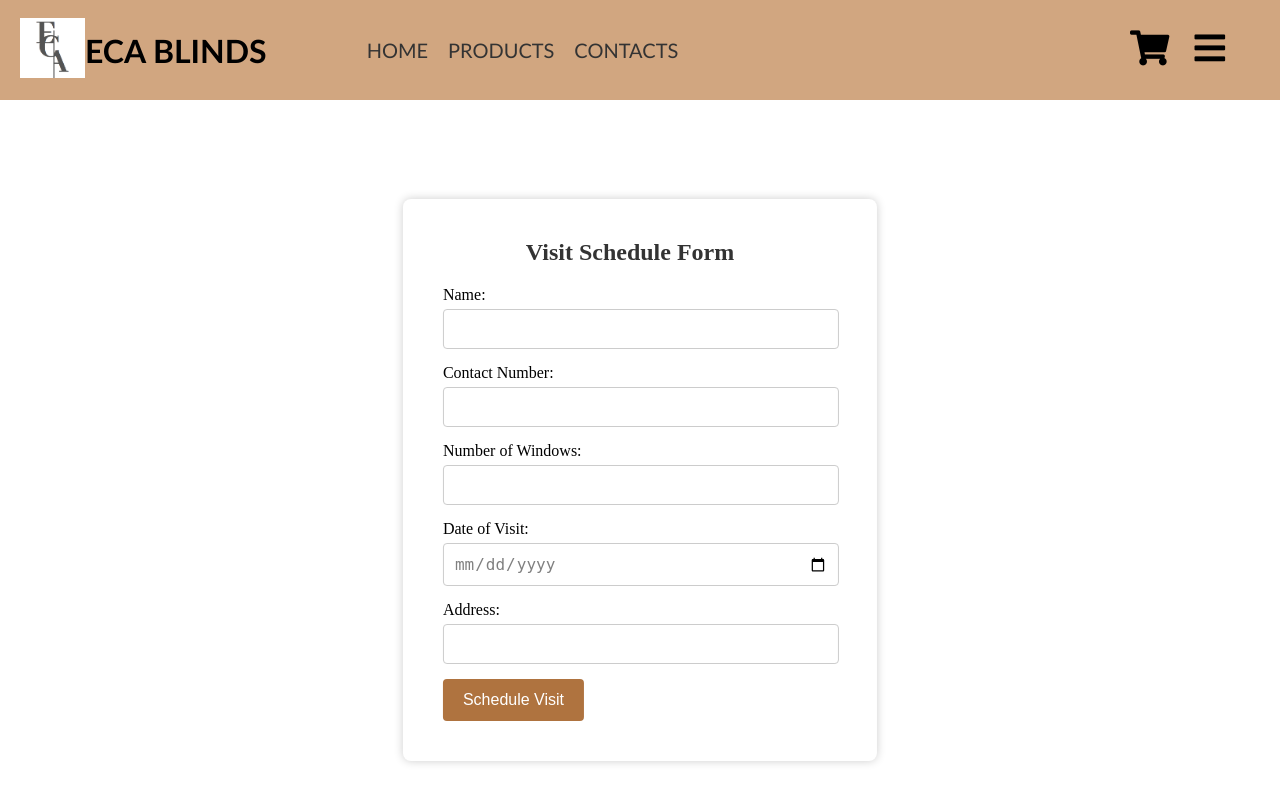
After one commit to EinahJ/blinds-business, a PHP site: page /schedd.php in a window 1280 px wide. The commit adds this page. Run offline with PHP 8.4, Linux system fonts and the light colour scheme.

Commit message:
ok sched

```diff
--- /dev/null
+++ b/schedd.php
@@ -0,0 +1,292 @@
+<?php
+
+include ("auth.php");
+
+// Check if the form is submitted
+if ($_SERVER['REQUEST_METHOD'] === 'POST') {
+    // Get the form data
+    $name = $_POST['name'];
+    $contact = $_POST['contact'];
+    $win_no = $_POST['windowno'];
+    $dov = $_POST['date'];
+    $address = $_POST['address'];
+
+    // Insert the data into the database, including the file path
+    $query = "INSERT INTO sched (name, contact, windowno, date, address) VALUES (?, ?, ?, ?, ?)";
+    $stmt = mysqli_prepare($con, $query);
+    mysqli_stmt_bind_param($stmt, "sssss", $name, $contact, $win_no, $dov,  $address);
+    mysqli_stmt_execute($stmt);
+
+    header("Location: login.php");
+    // Optionally, display a success message to the user
+    echo "Message sent successfully!";
+}
+
+?>
+
+<!DOCTYPE html>
+<html>
+<head>
+    <title>Create Account</title>
+    <meta charset="UTF-8">
+    <meta name="viewport" content="width=device-width, initial-scale=1.0">
+    <link rel="stylesheet" href="https://cdnjs.cloudflare.com/ajax/libs/font-awesome/5.15.4/css/all.min.css">
+    <link rel="preconnect" href="https://fonts.googleapis.com">
+    <link rel="preconnect" href="https://fonts.gstatic.com" crossorigin>
+    <link href="https://fonts.googleapis.com/css2?family=Montserrat:wght@800&display=swap" rel="stylesheet">
+    <style>
+        * {
+            margin: 0;
+            padding: 0;
+            text-decoration: none;
+            transition: all 0.3s ease;
+        }
+
+        header {
+            height: 60px;
+            display: flex;
+            align-items: center;
+            margin: 0px 0px 0px 0px;
+            padding: 20px;
+            background-color: #d1a680;
+        }
+
+        .head-logo img { /*header business logo*/
+            height: 60px;
+        }
+
+        .bus-name { /*ECA BLINDS*/
+            margin-right: 100px;
+            font-family: 'Gill Sans', 'Gill Sans MT', Calibri, 'Trebuchet MS', sans-serif;
+        }
+
+        nav ul {
+            list-style-type: none;
+            display: flex;
+        }
+
+        nav ul li { /*nav buttons (e.g home, products)*/
+            font-family: 'Gill Sans', 'Gill Sans MT', Calibri, 'Trebuchet MS', sans-serif;
+            font-size: 20px;
+            margin-right: 20px;
+        }
+
+        nav ul li a {
+            text-decoration: none;
+            color: #333;
+        }
+
+        nav ul li a:hover {
+            text-decoration: underline;
+        }
+
+        .cart-icon {
+            font-size: 35px;
+            color: black;
+            margin-left: auto;
+            margin-right: 25px;
+        }
+
+        .menu-icon {
+            font-size: 35px;
+            color: black;
+            margin-right: 35px;
+        }
+
+        #menuContainer {
+            position: absolute;
+            top: 80px;
+            right: 45px;
+            background-color: #fff;
+            box-shadow: 0 2px 4px rgba(0, 0, 0, 0.2);
+            display: none;
+            z-index: 1;
+        }
+
+        .menuHeader { /*logo and close button*/
+            display: flex;
+            justify-content: space-between;
+            align-items: center;
+            padding: 10px;
+            border-bottom: 1px solid #ddd;
+        }
+
+        .menuLogo {
+            width: 30px;
+            height: 30px;
+        }
+
+        #closeMenuBtn {
+            background: none;
+            border: none;
+            cursor: pointer;
+            color: #af733f;
+        }
+
+        .menuList {
+            list-style: none;
+            padding: 0;
+            margin: 0;
+        }
+
+        .menuList li {
+            padding: 15px 25px;
+            display: flex;
+            align-items: center;
+            border-bottom: 1px solid #ddd;
+            cursor: pointer;
+            transition: background-color 0.3s;
+        }
+
+        .menuList li:last-child {
+            border-bottom: none;
+        }
+
+        .menuList li i {
+            margin-right: 12px;
+        }
+
+        .menuList li:hover {
+            background-color: #f2f2f2;
+        }
+
+        a {
+            color: inherit;
+            display: inline-block;
+        }
+
+        .form-container {
+            position: absolute;
+            top: 60%;
+            left: 50%;
+            transform: translate(-50%, -50%);
+            padding: 40px 60px 40px 40px;
+            background-color: #fff;
+            border-radius: 8px;
+            box-shadow: 0 0 10px rgba(0, 0, 0, 0.2);
+        }
+
+        .form-container h2 {
+            margin-bottom: 20px;
+            text-align: center;
+            color: #333;
+        }
+
+        label {
+            display: block;
+            margin-bottom: 5px;
+        }
+
+        input[type="text"],
+        input[type="number"],
+        input[type="date"],
+        select {
+            width: 100%;
+            padding: 10px;
+            margin-bottom: 15px;
+            border: 1px solid #ccc;
+            border-radius: 4px;
+            font-size: 16px;
+        }
+
+        input[type="date"]{
+            color: gray;
+        }
+
+        input[type="submit"] {
+            padding: 12px 20px;
+            background-color: #af733f;
+            color: #fff;
+            border: none;
+            border-radius: 4px;
+            cursor: pointer;
+            font-size: 16px;
+        }
+
+
+    </style>
+</head>
+<header>
+    <a href="" class="head-logo"><img src="img/Logo.png" alt=""></a>
+    <h1 class="bus-name">ECA BLINDS</h1>
+
+    <nav>
+        <ul>
+            <li><a href="home.php">HOME</a></li>
+            <li><a href="">PRODUCTS</a></li>
+            <li><a href="">CONTACTS</a></li>
+        </ul>
+    </nav>
+
+    <a href="" class="cart-icon"><i class="fas fa-shopping-cart"></i></a>
+    <a href="" id="menuBtn" class="menu-icon"><i class="fas fa-bars"></i></a>
+    <div id="menuContainer">
+        <div class="menuHeader">
+            <img class="menuLogo" src="img/Logo.png" alt="Business Logo">
+            <button id="closeMenuBtn">Close</button>
+        </div>
+        <ul class="menuList">
+            <li>
+                <a href="login.html"><i class="fas fa-user"></i>Account</a>
+            </li>
+            <li>
+                <a href="#"><i class="fas fa-calendar"></i>Schedule</a>
+            </li>
+            <li>
+                <a href="#"><i class="fas fa-dollar-sign"></i>Price Estimation</a>
+            </li>
+            <li>
+                <a href="#"><i class="fas fa-comments"></i>Support</a>
+            </li>
+            <li>
+                <a href="#"><i class="fas fa-sign-out-alt"></i>Logout</a>
+            </li>
+        </ul>
+    </div>
+</header>
+<body>
+<div class="form-container">
+        <h2>Visit Schedule Form</h2>
+        <form method="POST" action="schedule.php">
+            <label for="name">Name:</label>
+            <input type="text" id="name" name="name" required>
+
+            <label for="contact">Contact Number:</label>
+            <input type="text" id="contact" name="contact" required>
+
+            <label for="num_windows">Number of Windows:</label>
+            <input type="number" id="num_windows" name="num_windows" min="1" required>
+
+            <label for="date">Date of Visit:</label>
+            <input type="date" id="date" name="date" required>
+
+            <label for="address">Address:</label>
+            <input type="text" id="address" name="address" required>
+
+            <input type="submit" value="Schedule Visit">
+        </form>
+    </div>
+</body>
+    <script>
+        const menuBtn = document.getElementById('menuBtn');
+    const menuContainer = document.getElementById('menuContainer');
+    const closeMenuBtn = document.getElementById('closeMenuBtn');
+
+    menuBtn.addEventListener('click', (event) => {
+        event.preventDefault();
+        event.stopPropagation();
+        menuContainer.style.display = 'block';
+    });
+
+    closeMenuBtn.addEventListener('click', () => {
+        menuContainer.style.display = 'none';
+    });
+
+    window.addEventListener('click', (event) => {
+        if (!menuBtn.contains(event.target)) {
+            menuContainer.style.display = 'none';
+        }
+    });
+    </script>
+
+    </html>
```
Also changed, not shown: home.php (+33 -4 lines).
